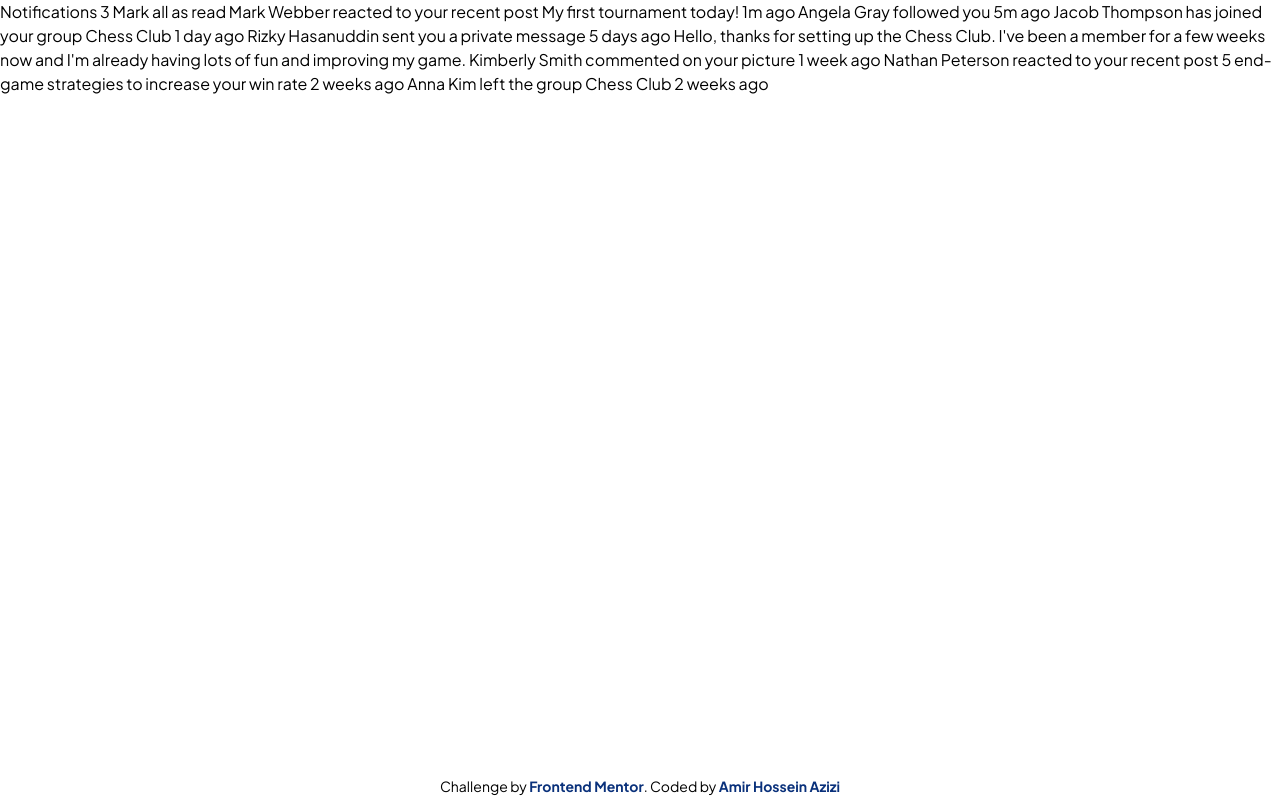
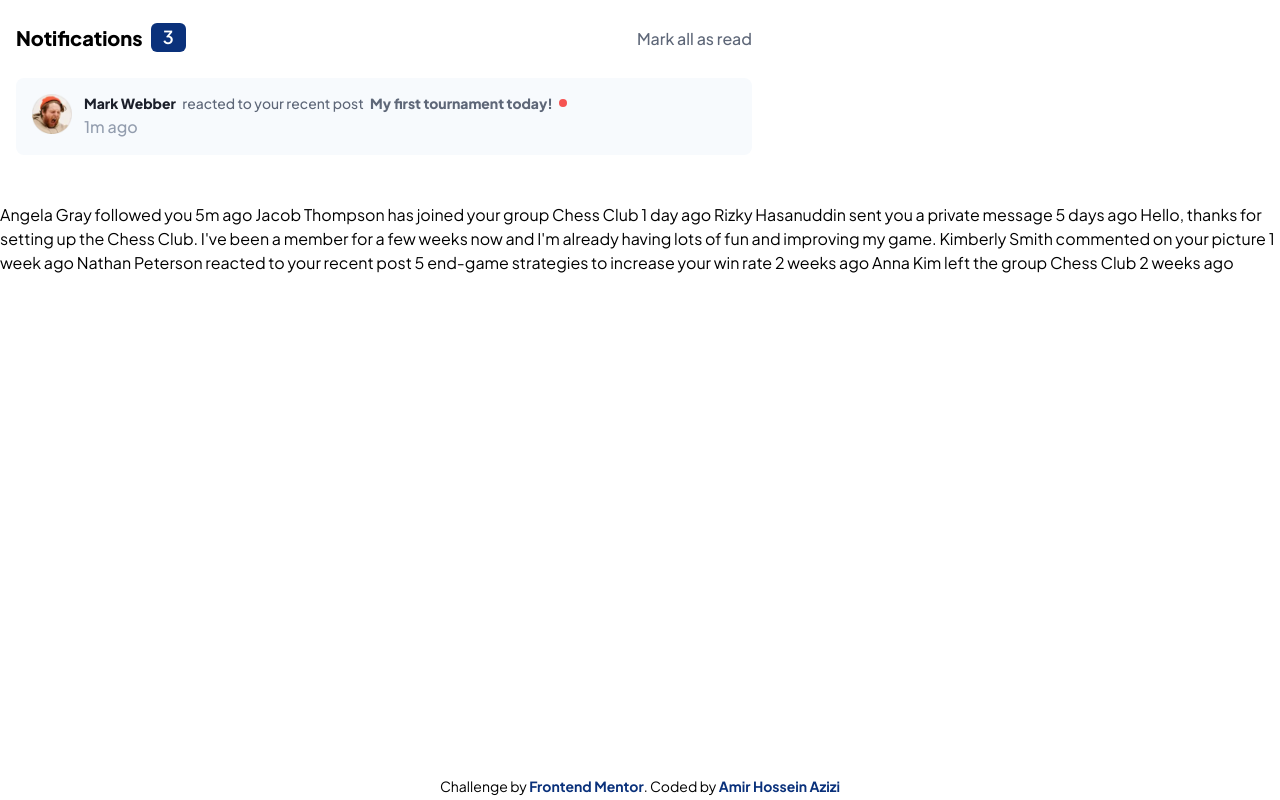
Before and after one commit to amirhazizi/notifications-page, a website: page index.html in a window 1280 px wide. Drawn offline with Linux system fonts and the light colour scheme.

Commit message:
header notification

```diff
--- a/css/input.css
+++ b/css/input.css
@@ -11,3 +11,7 @@ body {
     font-size: 16px;
     font-family: 'PlusJakartaSans-VariableFont_wght';
 }
+
+h2 {
+    font-size: .87rem;
+}
--- a/index.html
+++ b/index.html
@@ -12,16 +12,57 @@
     <link rel="stylesheet" href="./css/styles.css" />
     <title>Frontend Mentor | Notifications page</title>
   </head>
+  <!-- class="min-h-screen grid place-items-center w-screen" -->
   <body>
-    Notifications 3 Mark all as read Mark Webber reacted to your recent post My
-    first tournament today! 1m ago Angela Gray followed you 5m ago Jacob
-    Thompson has joined your group Chess Club 1 day ago Rizky Hasanuddin sent
-    you a private message 5 days ago Hello, thanks for setting up the Chess
-    Club. I've been a member for a few weeks now and I'm already having lots of
-    fun and improving my game. Kimberly Smith commented on your picture 1 week
-    ago Nathan Peterson reacted to your recent post 5 end-game strategies to
-    increase your win rate 2 weeks ago Anna Kim left the group Chess Club 2
-    weeks ago
+    <main>
+      <div class="px-4 py-6 max-w-3xl">
+        <div class="flex justify-between">
+          <h1 class="text-xl font-extrabold">
+            Notifications<span
+              class="inline-block -translate-y-0.5 font-semibold bg-cl_Blue text-cl_White px-3 pb-px rounded-md ml-2 text-lg"
+              >3</span
+            >
+          </h1>
+          <button class="font-medium text-cl_Darkgrayishblue">
+            Mark all as read
+          </button>
+        </div>
+        <div class="py-6">
+          <div
+            class="flex items-start bg-cl_Verylightgrayishblue py-4 px-4 rounded-lg"
+          >
+            <img
+              class="h-10"
+              src="./assets/images/avatar-mark-webber.webp"
+              alt="avatar-mark-webber"
+            />
+            <div class="px-3 font-medium">
+              <h2 class="text-cl_Darkgrayishblue">
+                <span class="font-extrabold text-cl_Verydarkblue pr-1"
+                  >Mark Webber
+                </span>
+                reacted to your recent post
+                <span class="font-extrabold px-1"
+                  >My first tournament today!</span
+                >
+                <span
+                  class="-translate-y-1/4 bg-cl_Red px-1 py-1 inline-block rounded-full"
+                ></span>
+              </h2>
+              <p class="text-cl_Grayishblue">1m ago</p>
+            </div>
+          </div>
+        </div>
+      </div>
+    </main>
+
+    Angela Gray followed you 5m ago Jacob Thompson has joined your group Chess
+    Club 1 day ago Rizky Hasanuddin sent you a private message 5 days ago Hello,
+    thanks for setting up the Chess Club. I've been a member for a few weeks now
+    and I'm already having lots of fun and improving my game. Kimberly Smith
+    commented on your picture 1 week ago Nathan Peterson reacted to your recent
+    post 5 end-game strategies to increase your win rate 2 weeks ago Anna Kim
+    left the group Chess Club 2 weeks ago
     <!-- footer -->
     <footer
       class="fixed bottom-0 left-1/2 -translate-x-1/2 bg-cl_white py-1 px-2 text-cl_verydarkblue_1 text-center text-sm rounded-t-xl"
```
Also changed, not shown: css/styles.css.
